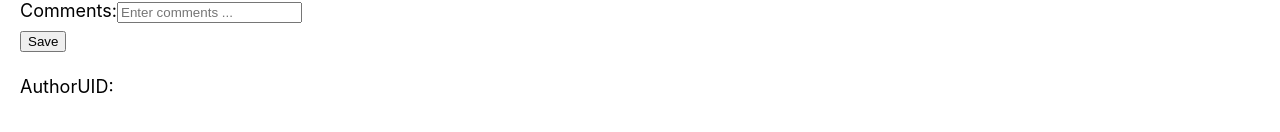
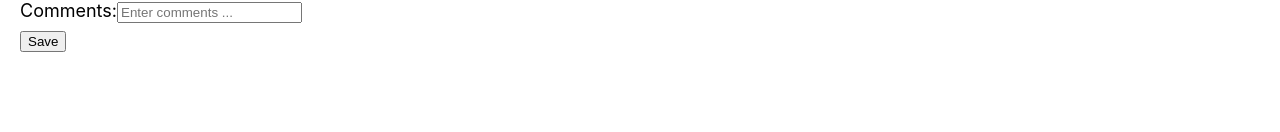
Before and after one commit to Th5192/duurable, a Next.js app: page /review-editor in a window 1280 px wide. Shown: the part 512-644 px from the top of the page. Built offline with nearby package versions, Linux system fonts and the light colour scheme; no server answers.

Commit message:
Removed unused UI from review-editor

```diff
--- a/pages/review-editor.tsx
+++ b/pages/review-editor.tsx
@@ -454,7 +454,6 @@ const CreateReview: NextPage = (props: InferGetServerSidePropsType<typeof getSer
       <div>
         <Layout>
             <h1>Create a review:</h1>
-            <p>{userContextObject.userUIDString}</p>
             <div>
               {(showDataPointEditingForm === true) &&
                 <DataPointEditingForm
@@ -486,9 +485,6 @@ const CreateReview: NextPage = (props: InferGetServerSidePropsType<typeof getSer
                 </div>
               }
             </div>
-            <div>
-              <p>AuthorUID: {props.authorUID}</p>
-            </div>
         </Layout>
       </div>
     )
```
